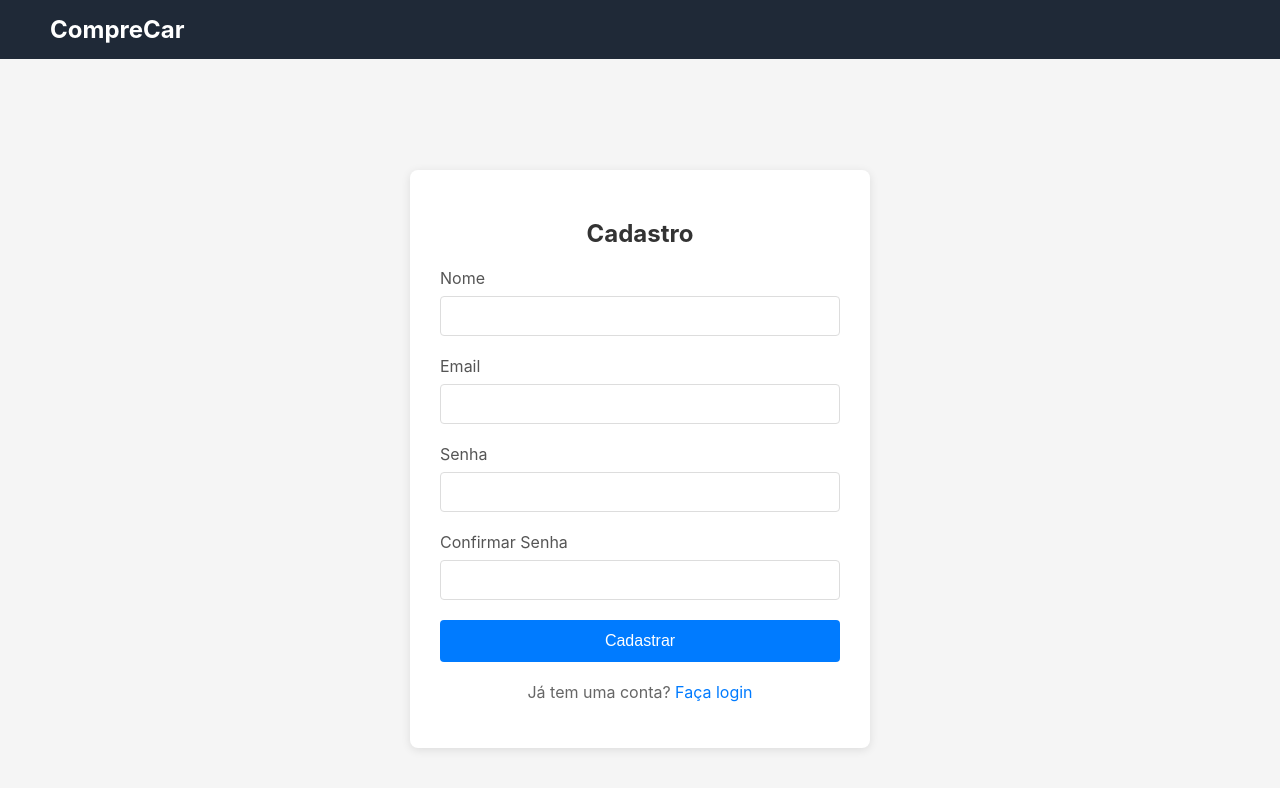
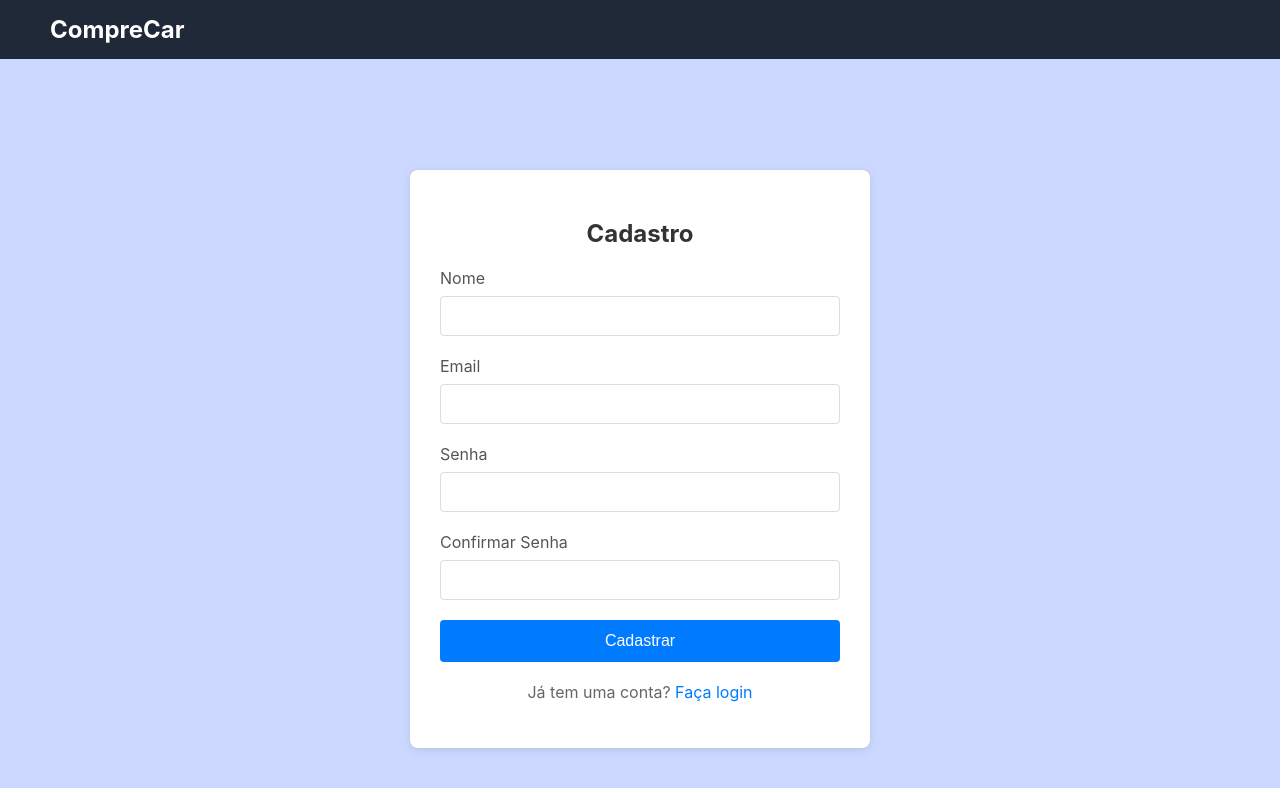
Before and after one commit to cruz1910/CompreCar, a React (Create React App) app in the folder frontcomprecar/: page /cadastro in a window 1280 px wide. Shown: the top 788 px of the page. Built offline with nearby package versions, Linux system fonts and the light colour scheme.

Commit message:
adição de cor no fundo da tela

```diff
--- a/frontcomprecar/src/index.css
+++ b/frontcomprecar/src/index.css
@@ -5,6 +5,8 @@ body {
     sans-serif;
   -webkit-font-smoothing: antialiased;
   -moz-osx-font-smoothing: grayscale;
+  background-color: #ccd8ff;
+  min-height: 100vh;
 }
 
 code {
--- a/frontcomprecar/src/style/Registro.css
+++ b/frontcomprecar/src/style/Registro.css
@@ -3,7 +3,7 @@
   justify-content: center;
   align-items: center;
   min-height: 100vh;
-  background-color: #f5f5f5;
+  background-color: #ccd8ff;
 }
 
 .register-box {
```
